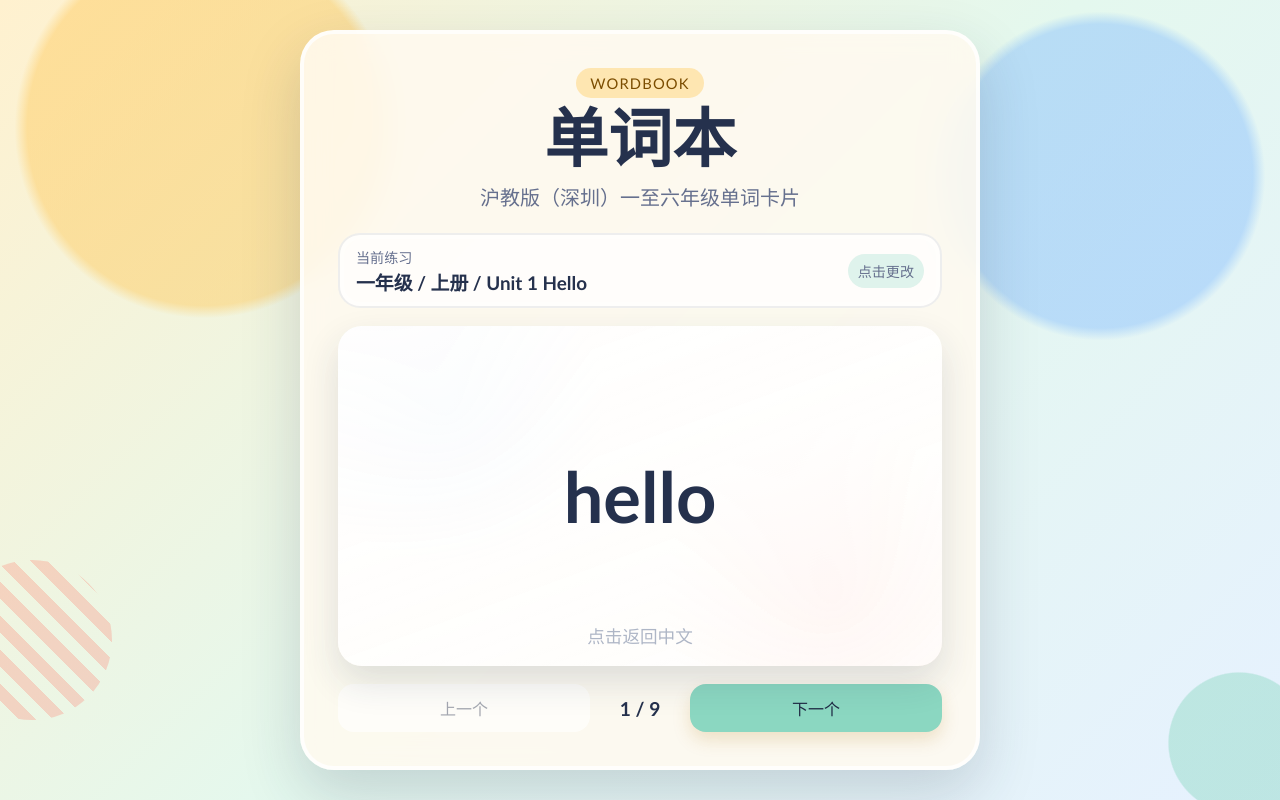
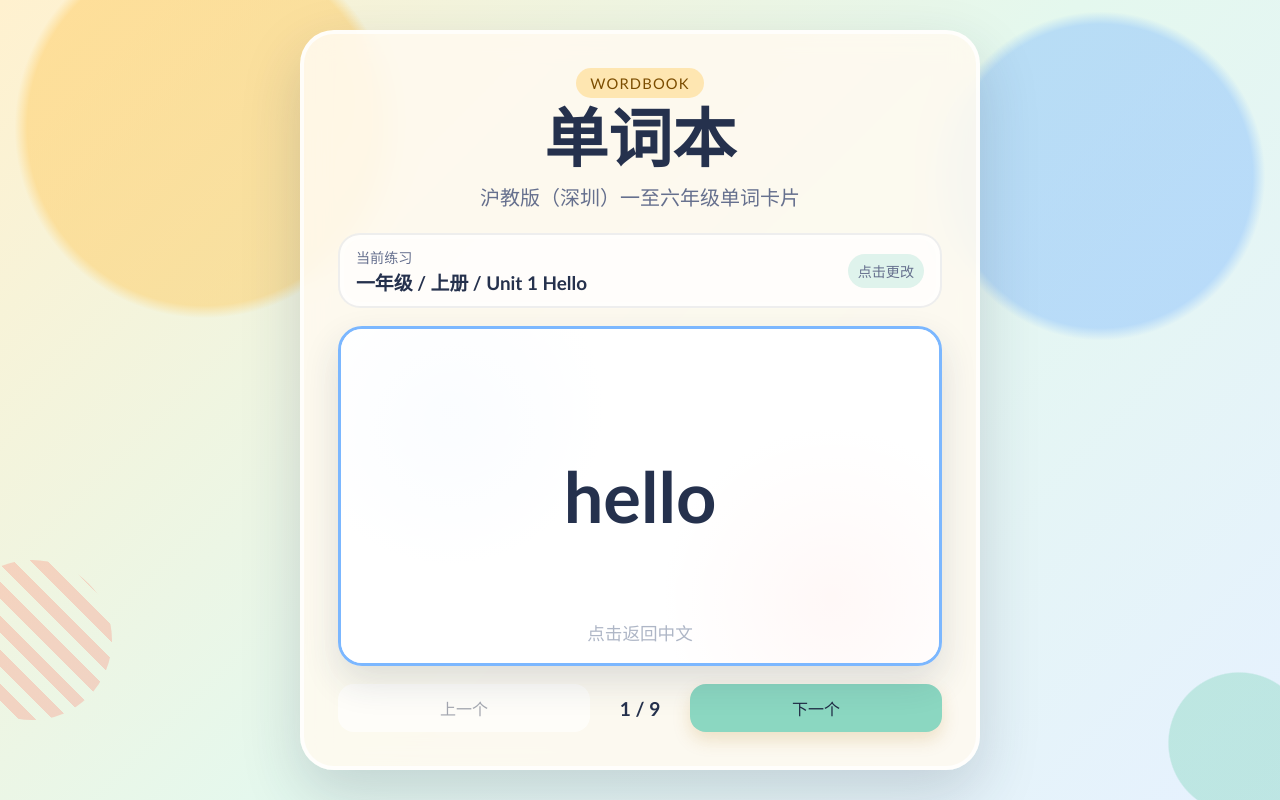
Before and after one commit to huangdijia/wordbook, a plain HTML site: page index.html in a window 1280 px wide. Both pictures are taken after a click on the button "点击翻转单词卡片". Drawn offline with Linux system fonts and the light colour scheme.

Commit message:
feat(card): 添加卡片动画效果和样式变量

```diff
--- a/assets/css/style.css
+++ b/assets/css/style.css
@@ -322,6 +322,9 @@ button:focus-visible {
 }
 
 .word-card {
+  --card-lift: translateY(0) rotate(0);
+  --card-flip: rotateY(0);
+  --card-shadow: 0 16px 36px rgba(37, 49, 77, 0.14);
   position: relative;
   display: grid;
   place-items: center;
@@ -331,15 +334,13 @@ button:focus-visible {
   border-radius: var(--radius);
   color: var(--ink);
   background: transparent;
-  box-shadow: 0 16px 36px rgba(37, 49, 77, 0.14);
   cursor: pointer;
   perspective: 1200px;
-  transition: transform 180ms ease, box-shadow 180ms ease;
 }
 
 .word-card:not(:disabled):hover {
-  transform: translateY(-3px) rotate(-0.3deg);
-  box-shadow: 0 20px 44px rgba(37, 49, 77, 0.2);
+  --card-lift: translateY(-3px) rotate(-0.3deg);
+  --card-shadow: 0 20px 44px rgba(37, 49, 77, 0.2);
 }
 
 .word-card:disabled {
@@ -352,12 +353,16 @@ button:focus-visible {
   inset: 0;
   display: block;
   border-radius: inherit;
+  box-shadow: var(--card-shadow);
   transform-style: preserve-3d;
-  transition: transform 560ms cubic-bezier(0.2, 0.75, 0.2, 1.1);
+  transform: var(--card-lift) var(--card-flip);
+  transition:
+    transform 560ms cubic-bezier(0.2, 0.75, 0.2, 1.1),
+    box-shadow 180ms ease;
 }
 
 .word-card.is-flipped .card-inner {
-  transform: rotateY(180deg);
+  --card-flip: rotateY(180deg);
 }
 
 .card-side {
@@ -366,7 +371,9 @@ button:focus-visible {
   display: grid;
   place-items: center;
   overflow: hidden;
+  border: 3px solid var(--sky);
   border-radius: inherit;
+  background: var(--card);
   backface-visibility: hidden;
   -webkit-backface-visibility: hidden;
 }
```
